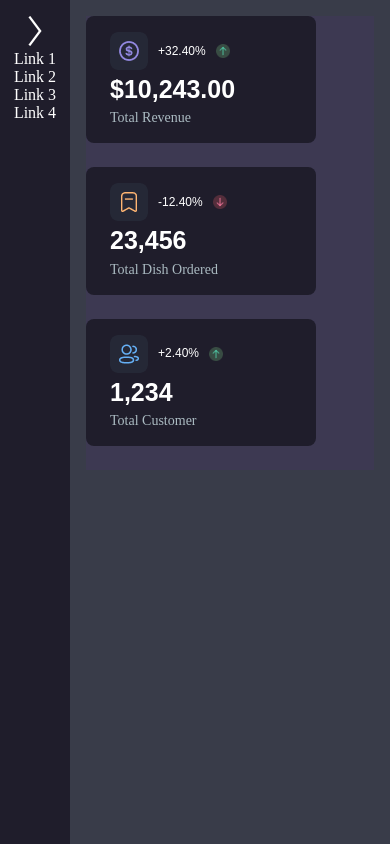
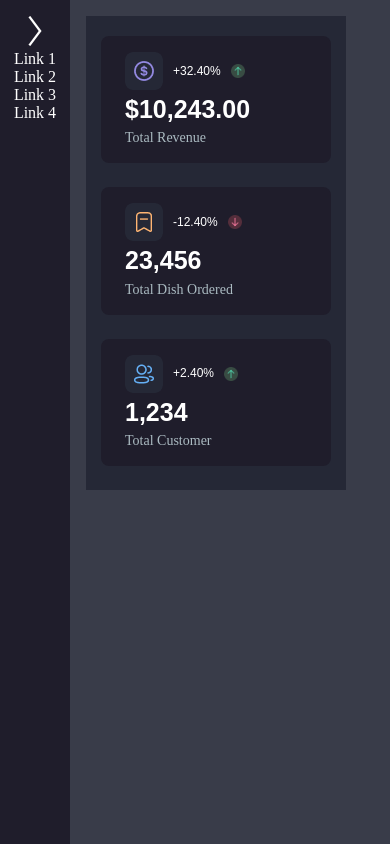
Before and after one commit to altugaltuner/food-order-altug, a React (Vite) app: page / in a window 390 px wide. Built offline with nearby package versions, Linux system fonts and the light colour scheme; no server answers; the database is empty; sample sign-in values are in the browser's storage.

Commit message:
Update DashboardHeader.scss

```diff
--- a/src/components/DashboardHeader/DashboardHeader.scss
+++ b/src/components/DashboardHeader/DashboardHeader.scss
@@ -4,7 +4,7 @@
     width: 720px;
     height: 143px;
     gap: 24px;
-    background-color: #3d3952;
+    background-color: #252836;
 
     .dashboard-part {
         display: flex;
@@ -70,10 +70,13 @@
 
 @media screen and (max-width: 860px) {
     .dashboard-header-main {
-        width: 100%;
+        width: 260px;
         gap: 0;
+        justify-content: center;
+        align-items: center;
         flex-direction: column;
         height: 100%;
+        padding-top: 20px;
 
         .dashboard-part {
             width: 230px;
```
